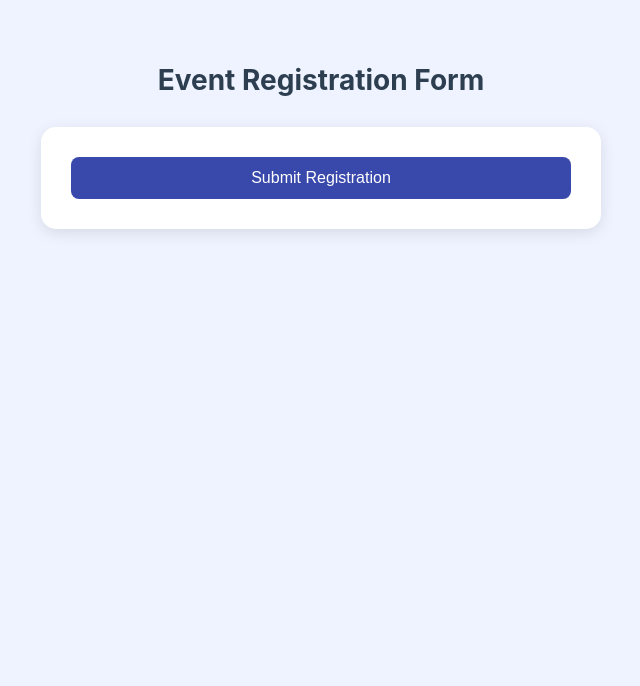
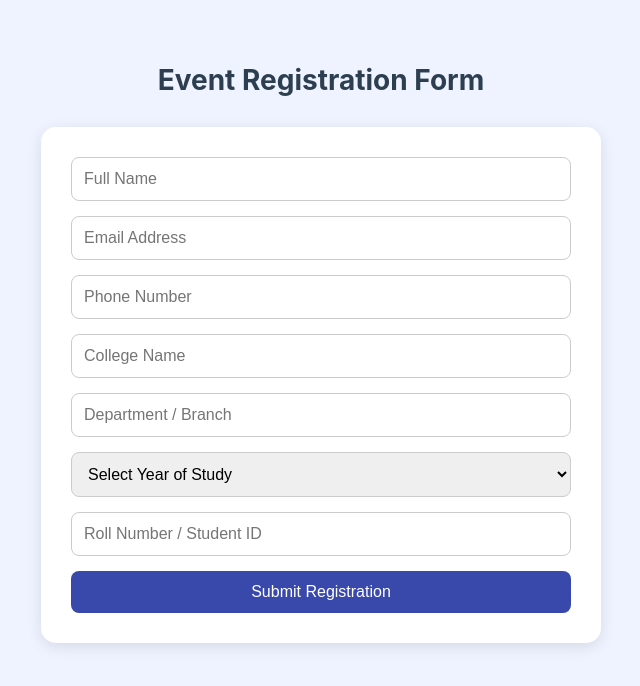
Before and after one commit to P-yasaswi/college-frontend, a React (Create React App) app: page /student/register in a window 1280 px wide. Shown: the top 686 px of the page, without its empty margins (319-959 px from the left). Built offline with nearby package versions, Linux system fonts and the light colour scheme.

Commit message:
Updated feedback and registration with backend integration

```diff
--- a/src/pages/GiveFeedback.jsx
+++ b/src/pages/GiveFeedback.jsx
@@ -1,6 +1,5 @@
 import React, { useState } from 'react';
 import './GiveFeedback.css';
-import axios from 'axios';
 
 function GiveFeedback() {
   const [feedback, setFeedback] = useState({
@@ -10,40 +9,59 @@ function GiveFeedback() {
     rating: '',
   });
 
-  //const handleChange = (e) => {
-//const { name, value } = e.target;
-    //setFeedback({ ...feedback, [name]: value });
-  //};
+  const handleChange = (e) => {
+    const { name, value } = e.target;
+    setFeedback({ ...feedback, [name]: value });
+  };
 
-  const handleSubmit = async (e) => {
+  const handleSubmit = (e) => {
     e.preventDefault();
-
-    try {
-      const token = localStorage.getItem('token');
-      const res = await axios.post(
-        'https://college-backend-eamn.onrender.com/api/feedback',
-        feedback,
-        {
-          headers: {
-            Authorization: `Bearer ${token}`,
-          },
-        }
-      );
-
-      alert(res.data.message || '✅ Feedback submitted!');
-      setFeedback({ name: '', email: '', message: '', rating: '' });
-    } catch (error) {
-      alert(error.response?.data?.message || '❌ Feedback submission failed!');
-      console.error(error);
-    }
+    console.log('Feedback Submitted:', feedback);
+    alert('Thank you for your feedback!');
+    setFeedback({
+      name: '',
+      email: '',
+      message: '',
+      rating: '',
+    });
   };
 
   return (
     <div className="feedback-container">
       <h2>Give Your Feedback</h2>
       <form className="feedback-form" onSubmit={handleSubmit}>
-        {/* same inputs */}
-        {/* ... */}
+        <input
+          type="text"
+          name="name"
+          placeholder="Your Name"
+          value={feedback.name}
+          onChange={handleChange}
+          required
+        />
+        <input
+          type="email"
+          name="email"
+          placeholder="Your Email"
+          value={feedback.email}
+          onChange={handleChange}
+          required
+        />
+        <textarea
+          name="message"
+          placeholder="Your Feedback"
+          rows="5"
+          value={feedback.message}
+          onChange={handleChange}
+          required
+        />
+        <select name="rating" value={feedback.rating} onChange={handleChange} required>
+          <option value="">Select Rating</option>
+          <option value="5">⭐ 5 - Excellent</option>
+          <option value="4">⭐ 4 - Good</option>
+          <option value="3">⭐ 3 - Average</option>
+          <option value="2">⭐ 2 - Poor</option>
+          <option value="1">⭐ 1 - Very Poor</option>
+        </select>
         <button type="submit">Submit Feedback</button>
       </form>
     </div>
--- a/src/pages/RegisterEvent.jsx
+++ b/src/pages/RegisterEvent.jsx
@@ -1,6 +1,5 @@
 import React, { useState } from 'react';
 import './RegisterEvent.css';
-import axios from 'axios';
 
 function RegisterEvent() {
   const [formData, setFormData] = useState({
@@ -13,26 +12,14 @@ function RegisterEvent() {
     rollNumber: '',
   });
 
-  //const handleChange = (e) => {
-    //setFormData({ ...formData, [e.target.name]: e.target.value });
-  //};
+  const handleChange = (e) => {
+    setFormData({ ...formData, [e.target.name]: e.target.value });
+  };
 
-  const handleSubmit = async (e) => {
+  const handleSubmit = (e) => {
     e.preventDefault();
-
-    try {
-      const token = localStorage.getItem('token');
-      const res = await axios.post(
-        'https://college-backend-eamn.onrender.com/api/register-event',
-        formData,
-        {
-          headers: {
-            Authorization: `Bearer ${token}`,
-          },
-        }
-      );
-
-      alert(res.data.message || '🎉 Registered Successfully!');
+    console.log('Registration Data:', formData);
+    alert('Registration Successful!');
     setFormData({
       fullName: '',
       email: '',
@@ -42,18 +29,67 @@ function RegisterEvent() {
       year: '',
       rollNumber: '',
     });
-    } catch (error) {
-      alert(error.response?.data?.message || '❌ Registration Failed!');
-      console.error(error);
-    }
   };
 
   return (
     <div className="register-form-container">
       <h2>Event Registration Form</h2>
       <form className="register-form" onSubmit={handleSubmit}>
-        {/* same input fields */}
-        {/* ... */}
+        <input
+          type="text"
+          name="fullName"
+          placeholder="Full Name"
+          value={formData.fullName}
+          onChange={handleChange}
+          required
+        />
+        <input
+          type="email"
+          name="email"
+          placeholder="Email Address"
+          value={formData.email}
+          onChange={handleChange}
+          required
+        />
+        <input
+          type="tel"
+          name="phone"
+          placeholder="Phone Number"
+          value={formData.phone}
+          onChange={handleChange}
+          required
+        />
+        <input
+          type="text"
+          name="college"
+          placeholder="College Name"
+          value={formData.college}
+          onChange={handleChange}
+          required
+        />
+        <input
+          type="text"
+          name="department"
+          placeholder="Department / Branch"
+          value={formData.department}
+          onChange={handleChange}
+          required
+        />
+        <select name="year" value={formData.year} onChange={handleChange} required>
+          <option value="">Select Year of Study</option>
+          <option value="1st Year">1st Year</option>
+          <option value="2nd Year">2nd Year</option>
+          <option value="3rd Year">3rd Year</option>
+          <option value="4th Year">4th Year</option>
+        </select>
+        <input
+          type="text"
+          name="rollNumber"
+          placeholder="Roll Number / Student ID"
+          value={formData.rollNumber}
+          onChange={handleChange}
+          required
+        />
         <button type="submit">Submit Registration</button>
       </form>
     </div>
```
Lines whose indentation alone changed are shown as unchanged.
